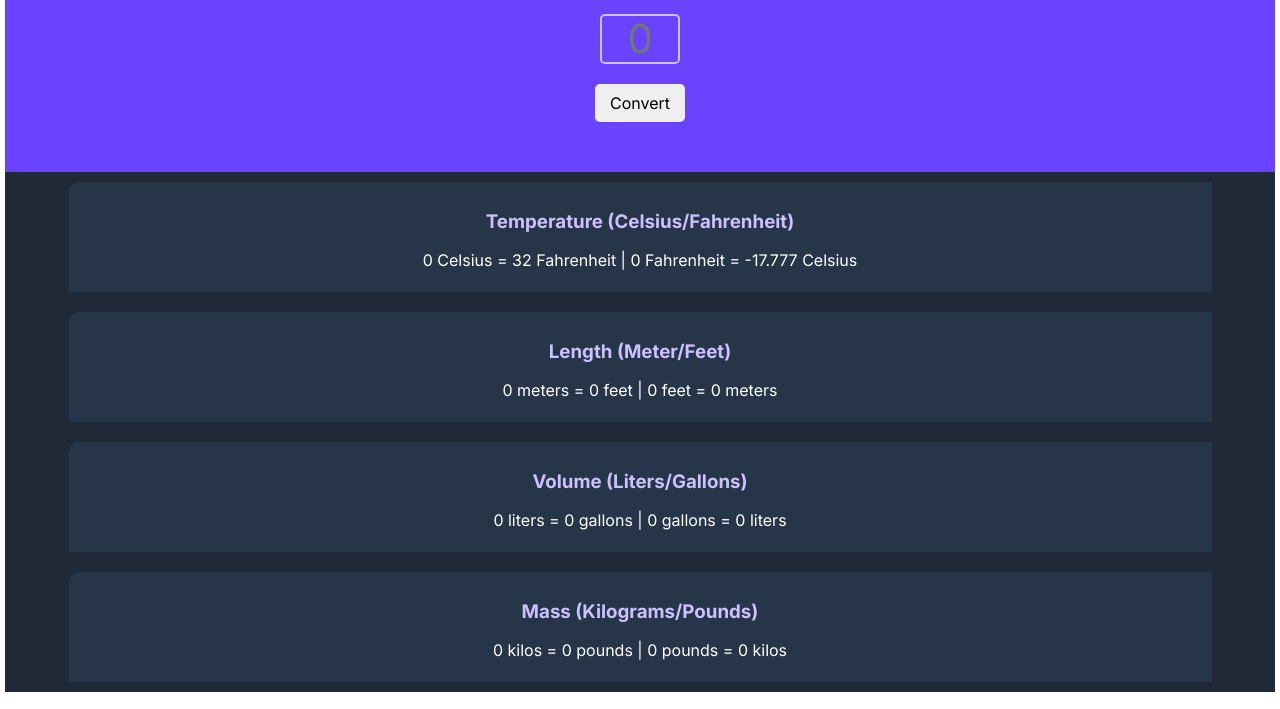
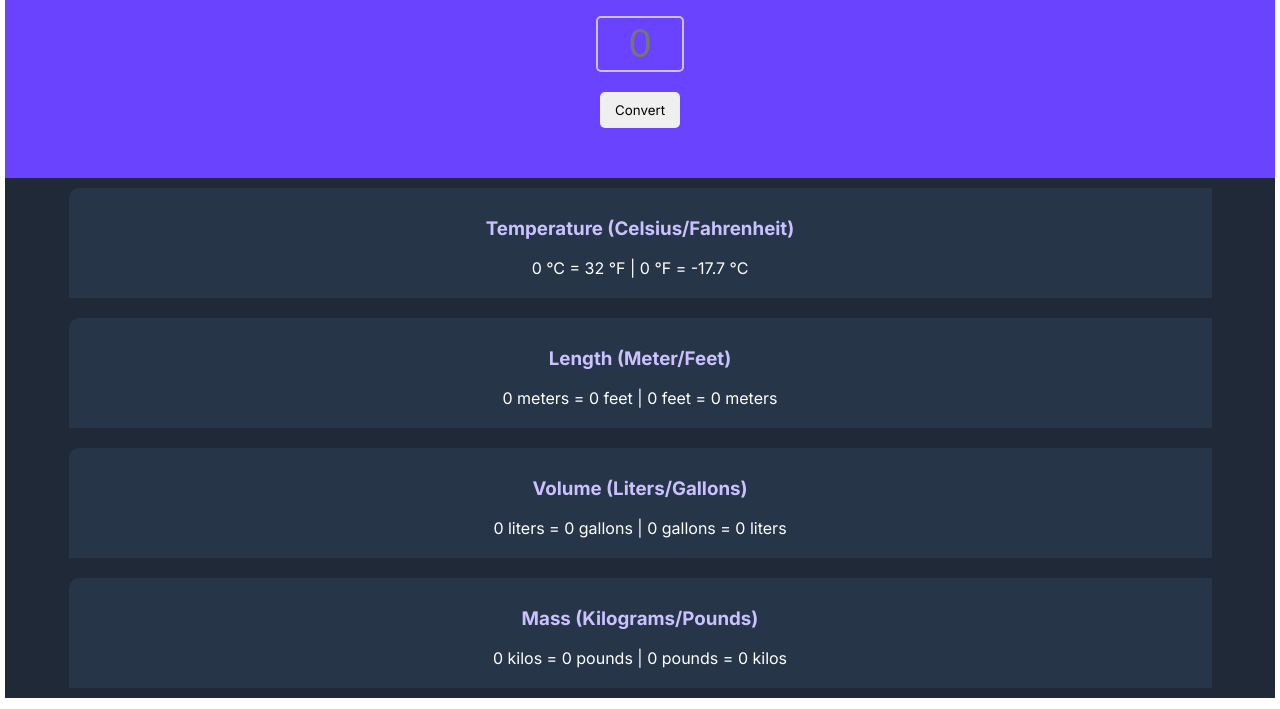
Before and after one commit to TiernanFalcon/metric-unit-converter, a plain HTML site: page index.html in a window 1280 px wide. Shown: the part 91-800 px from the top of the page. Drawn offline with nearby package versions, Linux system fonts and the light colour scheme.

Commit message:
Update index.html
added new div to shape the app

```diff
--- a/index.html
+++ b/index.html
@@ -1,7 +1,9 @@
+<!DOCTYPE html>
 <html>
-    <head><link rel="stylesheet" href="https://cdnjs.cloudflare.com/ajax/libs/normalize/8.0.1/normalize.css">
+    <head>
+        <meta charset="UTF-8">
+        <meta name="viewport" content="width=device-width, initial-scale=1.0">
         <title>Metric/Imperial Unit Converter</title>
-        <meta name="viewport" content="width=device-width, initial-scale=1.0">
         <link rel="preconnect" href="https://fonts.googleapis.com">
         <link rel="preconnect" href="https://fonts.gstatic.com" crossorigin>
         <link href="https://fonts.googleapis.com/css2?family=Inter:wght@400;600;700;800&display=swap" rel="stylesheet">
@@ -14,15 +16,16 @@
         <link rel="stylesheet" href="index.css">
     </head>
     <body>
+        <div class="total-container">
             <main>
                 <h1>Metric/Imperial Unit Conversion</h1>
-            <input id="input" type="text" placeholder="0">
+                <input id="input" type="text" placeholder="0" maxlength="3" size="1" onkeypress="return /[0-9]/i.test(event.key)">
                 <button id="convert-btn">Convert</button>
             </main>
             <div class="container">
                 <div class="measurement-box">
                     <h3>Temperature (Celsius/Fahrenheit)</h3>
-                <p id="temperature">0 Celsius = 32 Fahrenheit | 0 Fahrenheit = -17.777 Celsius</p>
+                    <p id="temperature">0 °C = 32 °F | 0 °F = -17.7 °C</p>
                 </div>
                 <div class="measurement-box">
                     <h3>Length (Meter/Feet)</h3>
@@ -37,6 +40,7 @@
                     <p id="mass">0 kilos = 0 pounds | 0 pounds = 0 kilos</p>
                 </div>
             </div>
+        </div>
         <script src="index.js"></script>
     </body>
 </html>
```
Lines whose indentation alone changed are shown as unchanged.
